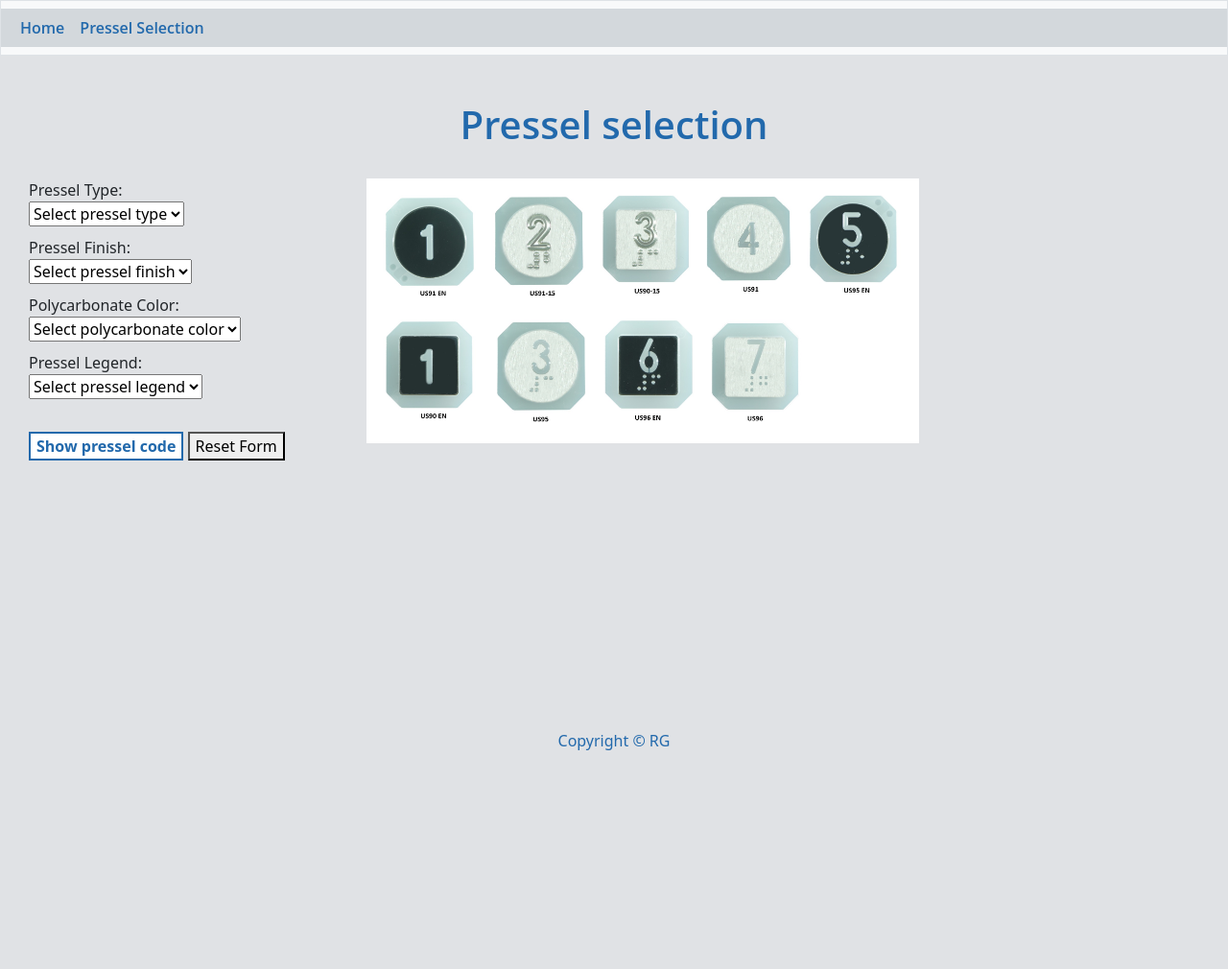
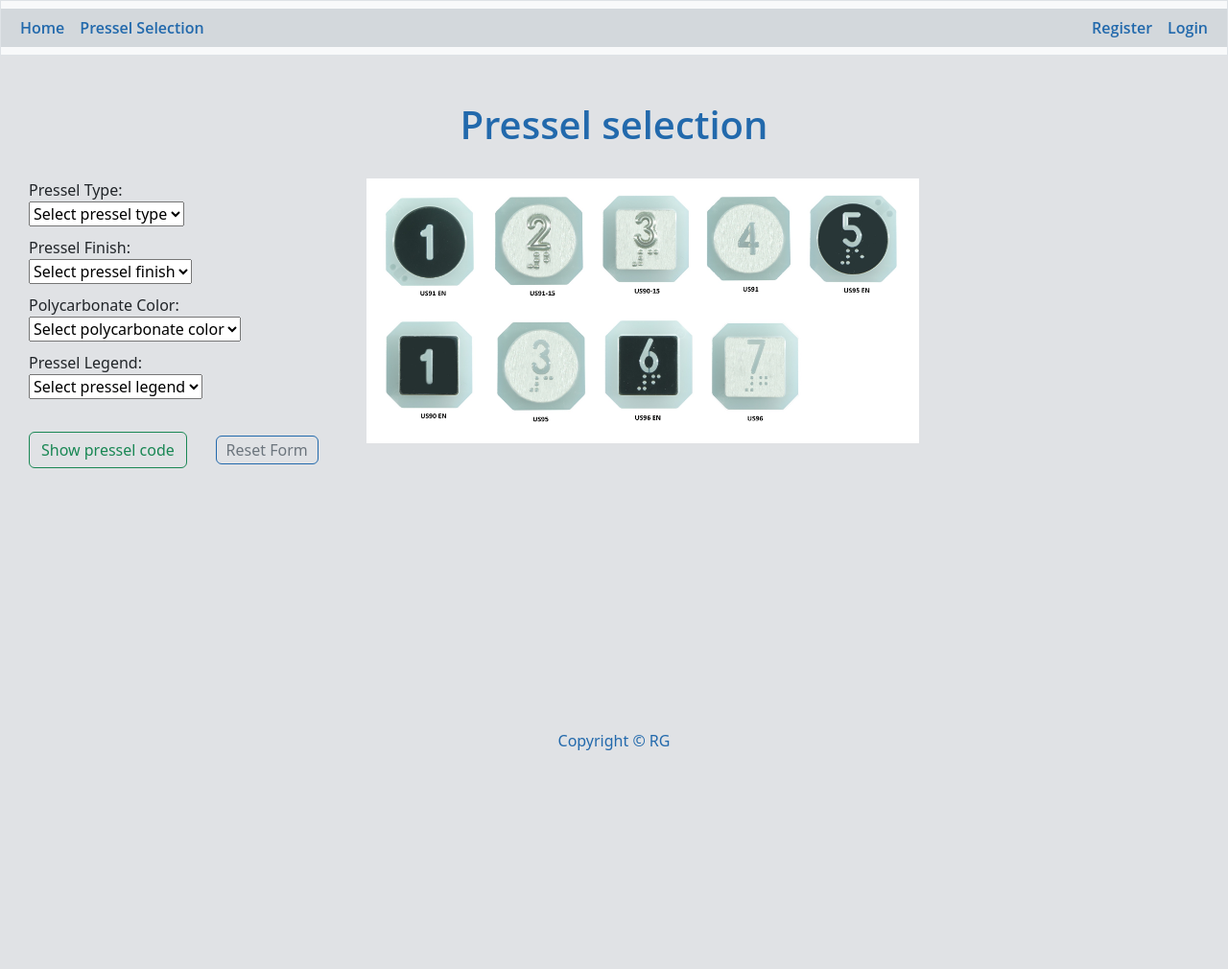
Before and after one commit to RuslanGilmanov/button_conf_django, a Django app: page /pressel_selection/ in a window 1280 px wide. Shown: the whole page at 96% size. Run offline with Django 4.2, Linux system fonts and the light colour scheme; parts of the project's set-up code (start-up, migrations or seed data) failed here and were passed over; some libraries are stand-ins or nearby versions.

Commit message:
Added 'Reset form' button to html templates. Fixed bug with submitting an empty form for 'pressel-selection' page.

```diff
--- a/configurator/static/configurator/css/styles.css
+++ b/configurator/static/configurator/css/styles.css
@@ -41,7 +41,7 @@ footer {
     margin-left: 50px;
 }
 
-#start_over, #links {
+#start_over, #links, #register, #login, #select-pressel {
     color: rgb(34, 105, 172);;
     font-family: 'Open Sans';
     font-size: 30px;
--- a/configurator/static/configurator/javascript/myjs.js
+++ b/configurator/static/configurator/javascript/myjs.js
@@ -19,17 +19,3 @@ document.addEventListener("DOMContentLoaded", function() {
     });
   }
 });
-
-
-document.addEventListener("DOMContentLoaded", function() {
-  const resetButton = document.getElementById("reset-button");
-
-  if (resetButton) {
-    resetButton.addEventListener("click", function() {
-      document.getElementById('pressel-form').reset();
-    });
-
-      } else {
-        console.error('Element with id "reset-button" not found.');
-      }
-    });
--- a/configurator/templates/configurator/base.html
+++ b/configurator/templates/configurator/base.html
@@ -21,12 +21,18 @@
 
         <nav class="bg-light border navbar navbar-expand-md navbar-light">
             <div class="container-fluid" style="background-color: #D3D8DC">
+                <!-- Left side links -->
                 <div class="navbar-nav">
                     <a class="nav-link" id="start_over" href="{% url 'config-home' %}">Home</a>
-                    <a class="nav-link" id="start_over" href="{% url 'select-pressel' %}">Pressel Selection</a>
+                    <a class="nav-link" id="select-pressel" href="{% url 'select-pressel' %}">Pressel Selection</a>
+                </div>
+                <div class="navbar-nav ms-auto">
+                    <a class="nav-link" id="register" href="#">Register</a>
+                    <a class="nav-link" id="login" href="#">Login</a>
                 </div>
             </div>
         </nav><br>
+
         <header>
 
         </header>
--- a/configurator/templates/configurator/pressel_selection.html
+++ b/configurator/templates/configurator/pressel_selection.html
@@ -30,8 +30,8 @@
         {{ form.pressel_legend.label_tag }}
         {{ form.pressel_legend }}
        </div><br>
-       <button type="submit" id="view-button">Show pressel code</button>
-       <button type="button" id="reset-button">Reset Form</button>
+       <button class="btn btn-outline-success" type="submit">Show pressel code</button>
+       <a href="{% url 'select-pressel' %}" class="btn btn-outline-secondary">Reset Form</a>
     </form><br>
 
     {% if pressel_code %}
@@ -42,10 +42,4 @@
   {% endif %}
 </div><br>
 
-<script>
-  document.getElementById('reset-button').addEventListener('click', function() {
-    document.getElementById('pressel-form').reset(); // Reset the form
-  });
-</script>
-
 {% endblock content %}
--- a/configurator/templates/configurator/standard_button.html
+++ b/configurator/templates/configurator/standard_button.html
@@ -44,7 +44,8 @@
       {{ form.surround_form.label_tag }}
       {{ form.surround_form }}
     </div><br>
-    <button type="submit" id="view-button">View stock code</button>
+    <button type="submit" class="btn btn-outline-success">View stock code</button>
+    <a href="{% url 'stand-butt' %}" class="btn btn-outline-secondary">Reset Form</a>
   </form><br>
 
   {% if button_code %}
--- a/configurator/views.py
+++ b/configurator/views.py
@@ -138,6 +138,7 @@ def load_polycarb_color(request):
 
 
 def select_pressel(request):
+    pressel_code = None
 
     if request.method == 'POST':
         form = PresselForm(request.POST)
@@ -149,29 +150,22 @@ def select_pressel(request):
             selected_pressel_legend = form.cleaned_data['pressel_legend']
 
             pressel_code = search_in_pressel_dict(
-                pressel_type = selected_pressel_type,
-                polycarb_color = selected_polycarbonate_color,
-                pressel_finish = selected_pressel_finish,
-                pressel_legend = selected_pressel_legend,
+                pressel_type=selected_pressel_type,
+                polycarb_color=selected_polycarbonate_color,
+                pressel_finish=selected_pressel_finish,
+                pressel_legend=selected_pressel_legend,
             )
-
         else:
             print(form.errors)
-
-        context = {
-            'title': 'Pressel Selection Page',
-            'form': form,
-            'pressel_code': pressel_code
-        }
-
-        return render(request, 'configurator/pressel_selection.html', context)
+            form = PresselForm()
 
     else:
         form = PresselForm()
 
-        context = {
-            'title': 'Pressel Selection Page',
-            'form': form
-        }
+    context = {
+        'title': 'Pressel Selection Page',
+        'form': form,
+        'pressel_code': pressel_code
+    }
 
-        return render(request, 'configurator/pressel_selection.html', context)
+    return render(request, 'configurator/pressel_selection.html', context)
```
